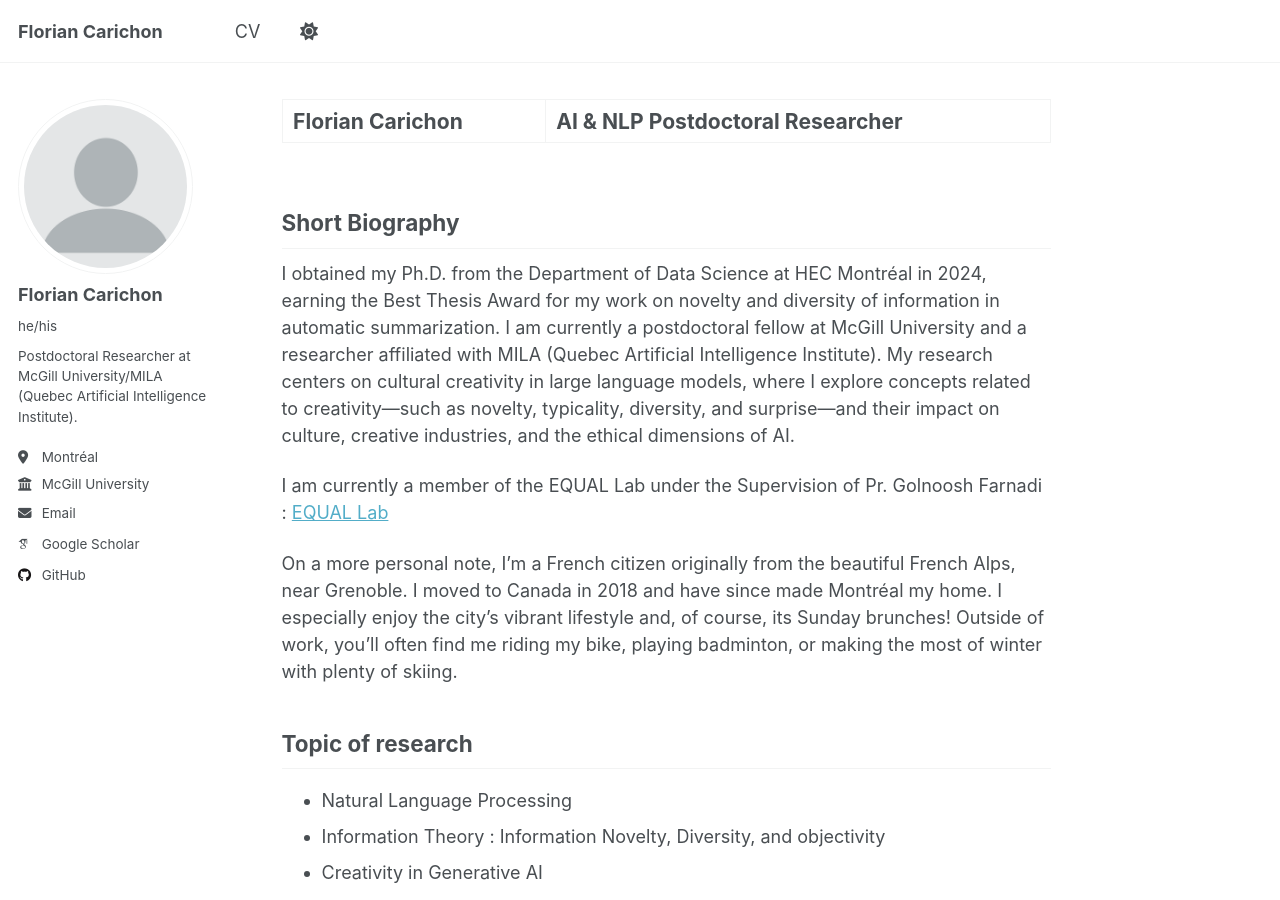
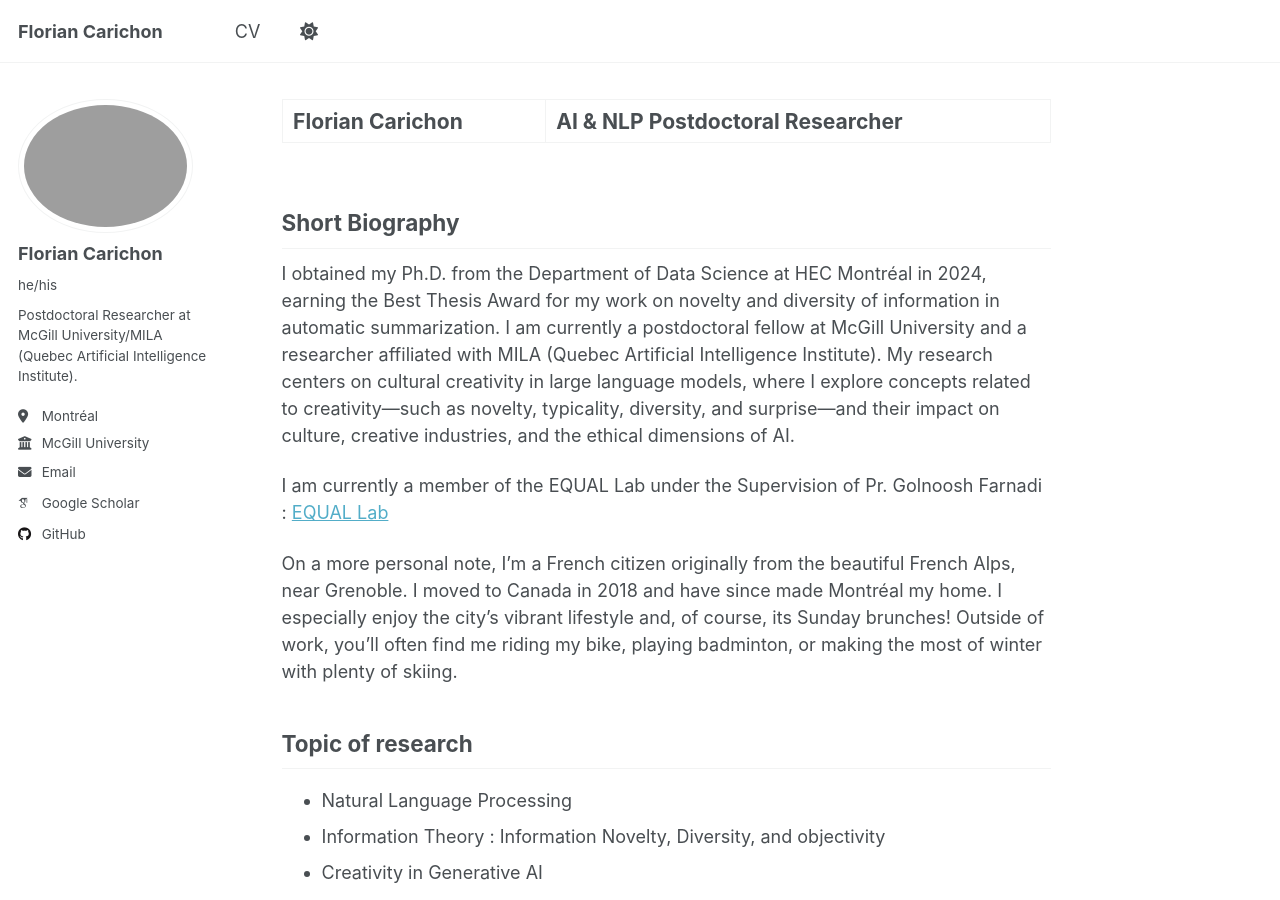
Before and after one commit to fcarichon/fcarichon.github.io, a Jekyll site: the page built from _pages/about.md, in a window 1280 px wide and 900 px high. Built offline with Jekyll 4.4.1, drawn with Linux system fonts in a browser that asks for light colours; some web fonts are replaced.

Commit message:
Update _config.yml

```diff
--- a/_config.yml
+++ b/_config.yml
@@ -22,7 +22,7 @@ repository               : "academicpages/academicpages.github.io"
 #               Additional customization can be done by editing /_includes/author-profile.html
 author:
   # Biographic information
-  avatar           : "profile.png"
+  avatar           : "1000025194.png"
   name             : "Florian Carichon"
   pronouns         : "he/his"
   bio              : "Postdoctoral Researcher at McGill University/MILA (Quebec Artificial Intelligence Institute)."
```
